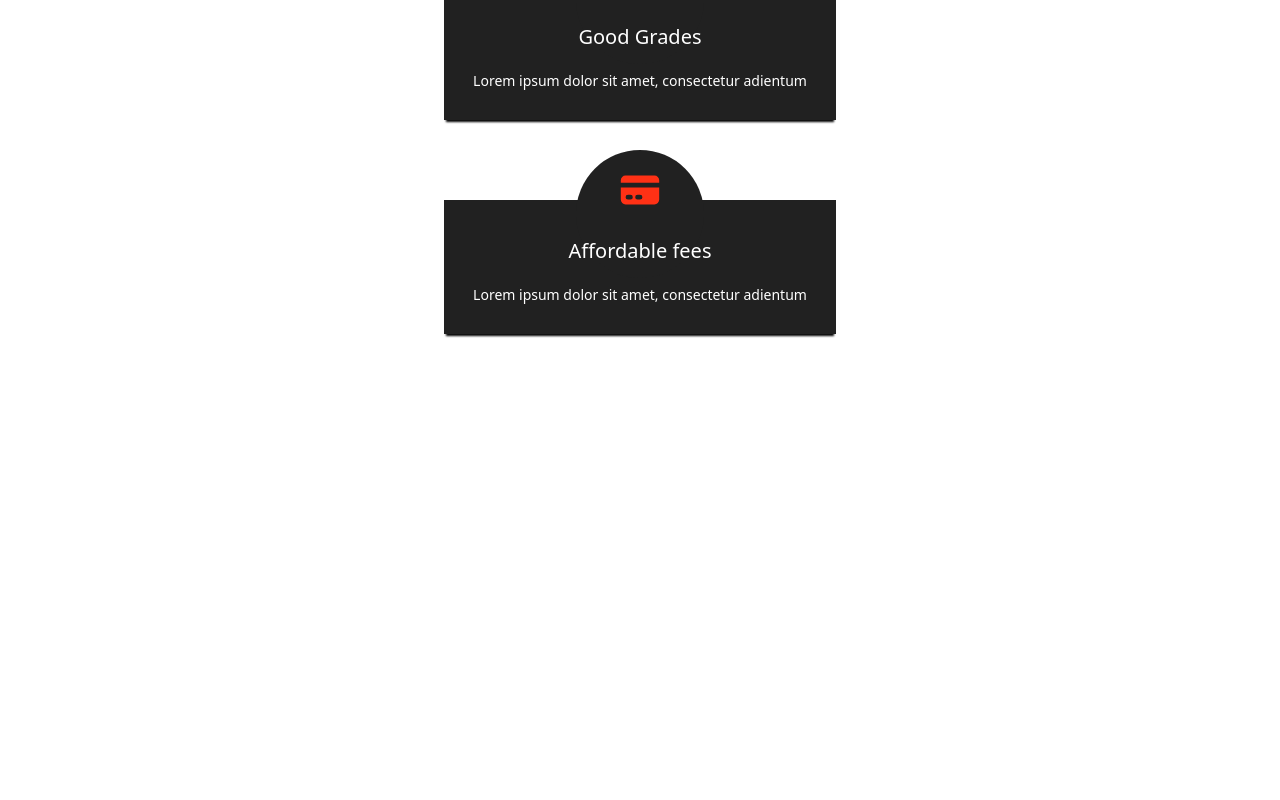
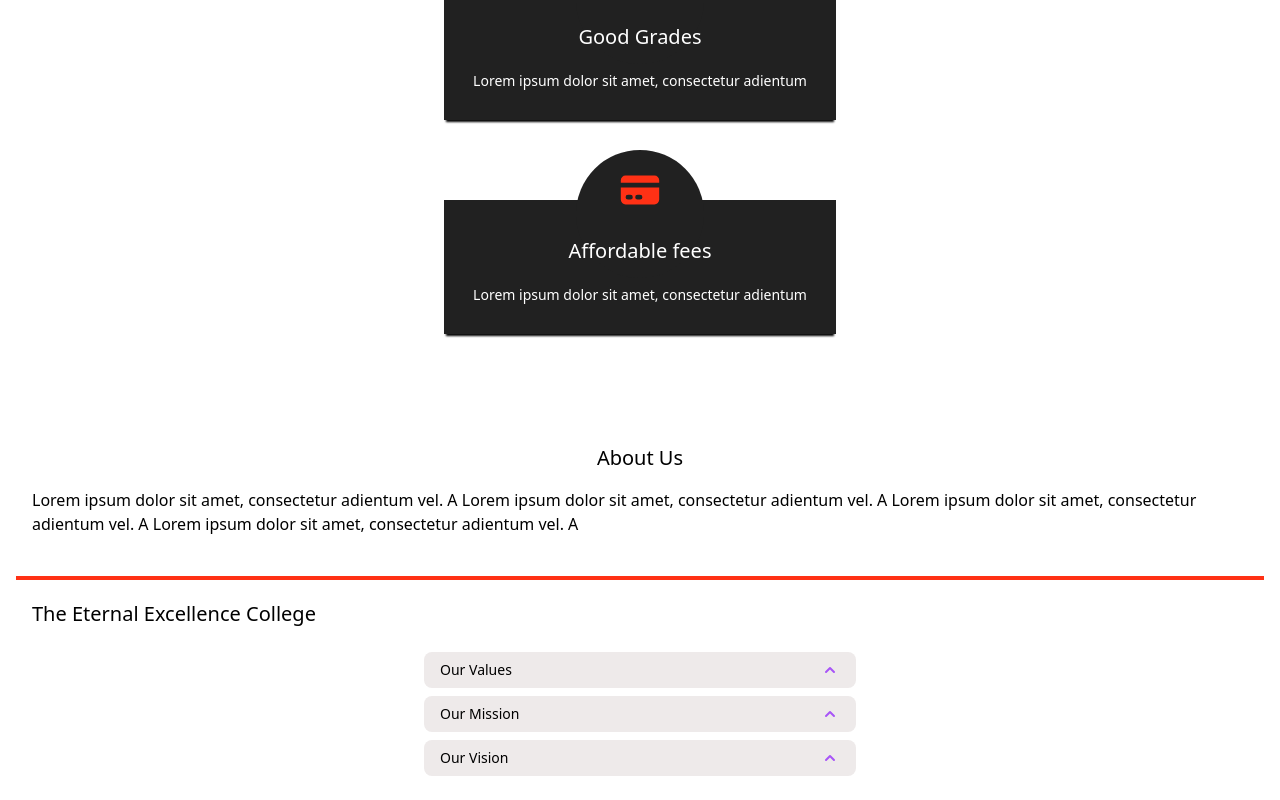
Before and after one commit to Sijibomii/school, a Next.js app: page / in a window 1280 px wide. Shown: the part 1068-1868 px from the top of the page. Before the commit the page ends 1464 px from the top, so only its background shows below. Built offline with nearby package versions, Linux system fonts and the light colour scheme.

Commit message:
about us

```diff
--- /dev/null
+++ b/components/About.js
@@ -0,0 +1,25 @@
+import React from 'react'
+import Accordion from './Accordion'
+const About = () => {
+  return (
+    <div className='about flex flex-col p-4 mt-4'>
+      <div className='about-top flex p-4 flex-col items-center justify-center mb-5 border-[#ff3115] border-b-4'>
+        <h2 className='text-xl text-center mb-4'>About Us</h2>
+        <p className='mb-6'>
+        Lorem ipsum dolor sit amet, consectetur adientum vel.
+         A Lorem ipsum dolor sit amet, consectetur adientum vel.
+         A Lorem ipsum dolor sit amet, consectetur adientum vel.
+         A Lorem ipsum dolor sit amet, consectetur adientum vel. A
+        </p>
+      </div>
+      <div className='about-bottom'>
+        <h3 className='ml-4 text-xl'>The Eternal Excellence College</h3>
+        <div className='about-accordion'>
+          <Accordion />
+        </div>
+      </div>
+    </div>
+  )
+}
+
+export default About
--- /dev/null
+++ b/components/Accordion.js
@@ -0,0 +1,74 @@
+import { Disclosure } from '@headlessui/react'
+import { ChevronUpIcon } from '@heroicons/react/solid'
+
+export default function Accordion() {
+  return (
+    <div className="w-full pt-4">
+      <div className="w-full max-w-md p-2 mx-auto bg-white rounded-2xl">
+        <Disclosure>
+          {({ open }) => (
+            // ff3115
+
+            <>
+              <Disclosure.Button className="flex justify-between w-full px-4 py-2 text-sm font-medium text-left bg-[#eeeaea] rounded-lg hover:bg-[#ff3115] focus:bg-[#ff3115] focus:outline-none focus-visible:ring
+              ">
+                <span>Our Values</span>
+                <ChevronUpIcon
+                  className={`${
+                    open ? 'transform rotate-180' : ''
+                  } w-5 h-5 text-purple-500`}
+                />
+              </Disclosure.Button>
+              <Disclosure.Panel className="px-4 pt-4 pb-2 text-sm text-gray-500">
+              Lorem ipsum dolor sit amet, consectetur adientum vel.
+              A Lorem ipsum dolor sit amet, consectetur adientum vel.
+              A Lorem ipsum dolor sit amet, consectetur adientum vel.
+              A Lorem ipsum dolor sit amet, consectetur adientum vel. A
+              </Disclosure.Panel>
+            </>
+          )}
+        </Disclosure>
+        <Disclosure as="div" className="mt-2">
+          {({ open }) => (
+            <>
+              <Disclosure.Button className="flex justify-between w-full px-4 py-2 text-sm font-medium text-left bg-[#eeeaea] rounded-lg hover:bg-[#ff3115] focus:bg-[#ff3115] focus:outline-none focus-visible:ring">
+                <span>Our Mission</span>
+                <ChevronUpIcon
+                  className={`${
+                    open ? 'transform rotate-180' : ''
+                  } w-5 h-5 text-purple-500`}
+                />
+              </Disclosure.Button>
+              <Disclosure.Panel className="px-4 pt-4 pb-2 text-sm text-gray-500">
+              Lorem ipsum dolor sit amet, consectetur adientum vel.
+              A Lorem ipsum dolor sit amet, consectetur adientum vel.
+              A Lorem ipsum dolor sit amet, consectetur adientum vel.
+              A Lorem ipsum dolor sit amet, consectetur adientum vel. A
+              </Disclosure.Panel>
+            </>
+          )}
+        </Disclosure>
+        <Disclosure as="div" className="mt-2">
+          {({ open }) => (
+            <>
+              <Disclosure.Button className="flex justify-between w-full px-4 py-2 text-sm font-medium text-left bg-[#eeeaea] rounded-lg hover:bg-[#ff3115] focus:bg-[#ff3115] focus:outline-none focus-visible:ring">
+                <span>Our Vision</span>
+                <ChevronUpIcon
+                  className={`${
+                    open ? 'transform rotate-180' : ''
+                  } w-5 h-5 text-purple-500`}
+                />
+              </Disclosure.Button>
+              <Disclosure.Panel className="px-4 pt-4 pb-2 text-sm text-gray-500">
+              Lorem ipsum dolor sit amet, consectetur adientum vel.
+              A Lorem ipsum dolor sit amet, consectetur adientum vel.
+              A Lorem ipsum dolor sit amet, consectetur adientum vel.
+              A Lorem ipsum dolor sit amet, consectetur adientum vel. A
+              </Disclosure.Panel>
+            </>
+          )}
+        </Disclosure>
+      </div>
+    </div>
+  )
+}
--- a/package.json
+++ b/package.json
@@ -10,6 +10,8 @@
     "@fortawesome/free-regular-svg-icons": "^6.1.1",
     "@fortawesome/free-solid-svg-icons": "^6.1.1",
     "@fortawesome/react-fontawesome": "^0.1.18",
+    "@headlessui/react": "^1.6.0",
+    "@heroicons/react": "^1.0.6",
     "next": "latest",
     "react": "^17.0.2",
     "react-dom": "^17.0.2"
--- a/pages/index.tsx
+++ b/pages/index.tsx
@@ -2,6 +2,7 @@ import type { NextPage } from 'next'
 import Navbar from '../components/Navbar'
 import Hero from '../components/Hero'
 import Services from '../components/Services'
+import About from '../components/About'
 import Image from 'next/image'
 
 const Home: NextPage = () => {
@@ -10,6 +11,7 @@ const Home: NextPage = () => {
       <Navbar />
       <Hero />
       <Services />
+      <About />
     </div>
   )
 }
--- a/styles/globals.css
+++ b/styles/globals.css
@@ -36,7 +36,9 @@
     color: #ff3115;
     transition: all 0.3s ease 0s;
 }
-
+.about-top{
+  border-width: 40%;
+}
 /* .icon{
   left:
 } */
```
Also changed, not shown: 1 other file (tests, documents, lock files or other folders).
